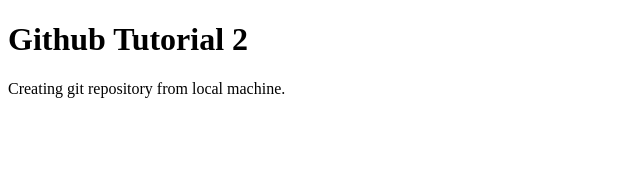
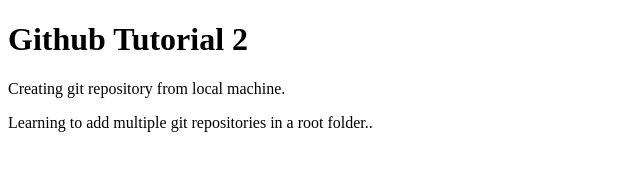
Before and after one commit to MHU-Helal/Github_Tutorial2, a plain HTML site: page index.html in a window 1280 px wide. Shown: the whole page, without its empty margins (0-640 px from the left). Drawn offline with Linux system fonts and the light colour scheme.

Commit message:
Git repository added in a root folder.

```diff
--- a/index.html
+++ b/index.html
@@ -9,6 +9,7 @@
 <body>
     <h1>Github Tutorial 2</h1>
     <p>Creating git repository from local machine.</p>
+    <p>Learning to add multiple git repositories in a root folder..</p>
 
     <script src="./assets/script.js"></script>
 </body>
```
